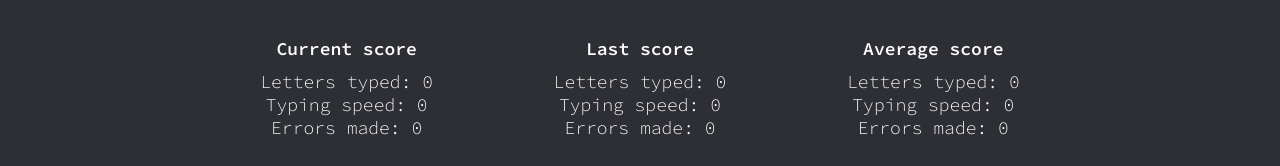
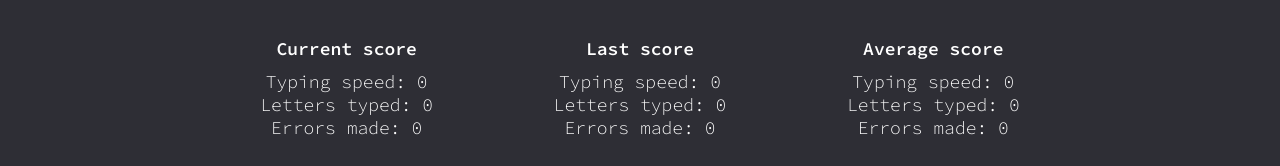
Before and after one commit to qucumbah/speedtyping-trainer, a React app: page / in a window 1280 px wide. Shown: the part 421-587 px from the top of the page. Built offline with nearby package versions, Linux system fonts and the light colour scheme.

Commit message:
nit: design adjustments

```diff
--- a/public/style.css
+++ b/public/style.css
@@ -9,6 +9,11 @@ body {
   background-color: #2E2E35;
   color: #fff;
   font-family: 'Source Code Pro', monospace;
+}
+
+::selection {
+  background-color: #fff;
+  color: #000;
 }
 
 .MainSection {
@@ -134,4 +139,5 @@ input[type="button"]:hover {
   height: 100%;
   top: 0;
   left: 0;
+  user-select: none;
 }
--- a/src/components/MainSection.tsx
+++ b/src/components/MainSection.tsx
@@ -103,6 +103,7 @@ function MainSection({
             className="userInput"
             placeholder="Type here"
             value={userInput}
+            spellCheck="false"
             onChange={(element) => setUserInput(element.target.value)}
           />
         </label>
--- a/src/components/PerformanceIndicator.tsx
+++ b/src/components/PerformanceIndicator.tsx
@@ -29,7 +29,7 @@ function PerformanceIndicator({ performance }: PerformanceIndicatorProps) {
 
   return (
     <div className="PerformanceIndicator" title={subtitle}>
-      <img src={iconPath} />
+      <img src={iconPath} draggable="false" />
     </div>
   );
 }
--- a/src/components/ScoreView.tsx
+++ b/src/components/ScoreView.tsx
@@ -41,11 +41,11 @@ function ScoreView({
   return (
     <div className="ScoreView">
       {getTitle()}
-      <div className="lettersTyped">Letters typed: {lettersTypedReadable}</div>
       <div className="typingSpeed">
         Typing speed: {typingSpeedReadable}
         {getPerformanceIcon()}
       </div>
+      <div className="lettersTyped">Letters typed: {lettersTypedReadable}</div>
       <div className="totalErrors">Errors made: {totalErrorsReadable}</div>
     </div>
   );
```
